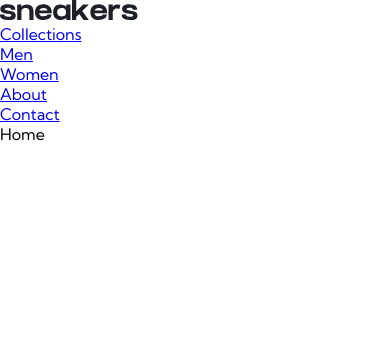
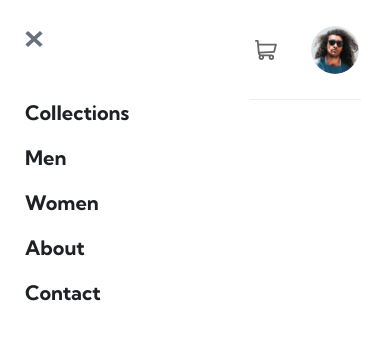
Before and after one commit to arjunkdot/ecommerce-product-page, a React (Vite) app: page / in a window 390 px wide. Shown: the top 340 px of the page. Built offline with nearby package versions, Linux system fonts and the light colour scheme.

Commit message:
Navbar mobile view added.

```diff
--- a/index.html
+++ b/index.html
@@ -4,7 +4,8 @@
 <head>
   <meta charset="UTF-8" />
   <link rel="icon" type="image/svg+xml" href="/vite.svg" />
-  <meta name="viewport" content="width=device-width, initial-scale=1.0" />
+  <meta name="viewport" content="width=device-width, initial-scale=1.0">
+  <meta http-equiv="X-UA-Compatible" content="ie=edge">
   <link rel="preconnect" href="https://fonts.googleapis.com">
   <link rel="preconnect" href="https://fonts.gstatic.com" crossorigin>
   <link href="//fonts.googleapis.com/css2?family=Kumbh+Sans:wght@400;700&display=swap" rel="stylesheet">
--- a/src/App.jsx
+++ b/src/App.jsx
@@ -14,6 +14,7 @@ const App = () => {
       darkGrayishBlue: "hsl(219, 9%, 45%)",
       grayishBlue: "hsl(220, 14%, 75%)",
       lightGrayishBlue: "hsl(223, 64%, 98%)",
+      borderColor: "hsl(240, 10%, 94%)",
       white: "hsl(0, 0%, 100%)",
       black: "hsl(0, 0%, 0%)",
     },
--- a/src/GlobalStyle.jsx
+++ b/src/GlobalStyle.jsx
@@ -27,6 +27,12 @@ img {
   height: auto;
 }
 
+a{
+  transition: all 0.3s ease-in-out;
+  &:hover{
+    transition: all 0.3s ease-in-out;
+  }
+}
 // General Styles
 .container{
   max-width: 1280px;
--- a/src/components/Header.jsx
+++ b/src/components/Header.jsx
@@ -6,16 +6,119 @@ import Navbar from "./Navbar";
 const Header = () => {
   return (
     <MainHeader>
-      <div className="container">
+      <div className="header-left">
+        <img
+          src="./images/icon-menu.svg"
+          className="nav-menu-icon"
+          alt="Menu"
+        />
         <NavLink to="/">
-          <img src="/images/logo.svg" alt="Sneakers" />
+          <img src="/images/logo.svg" className="navbar-logo" alt="Sneakers" />
         </NavLink>
-
-        <Navbar />
+        <div className="navbar-container">
+          <img
+            src="./images/icon-close.svg"
+            className="nav-menu-close"
+            alt="Close"
+          />
+          <Navbar />
+        </div>
+      </div>
+      <div className="header-right">
+        <img src="./images/icon-cart.svg" className="cart-icon" alt="Cart" />
+        <div className="user-avatar-container">
+          <img
+            src="./images/image-avatar.png"
+            className="user-avatar"
+            alt="User"
+          />
+        </div>
       </div>
     </MainHeader>
   );
 };
 
-const MainHeader = styled.header``;
+const MainHeader = styled.header`
+  border-bottom: 1px solid ${({ theme }) => theme.colors.borderColor};
+  display: flex;
+  align-items: center;
+  justify-content: space-between;
+  height: 100px;
+  max-width: 1280px;
+  margin-left: auto;
+  margin-right: auto;
+  width: 85%;
+  .header-left,
+  .header-right {
+    display: flex;
+    align-items: center;
+  }
+  .header-right {
+    * {
+      &:first-child {
+        margin-right: 2rem;
+      }
+    }
+  }
+  .navbar-logo {
+    margin-right: 2.5rem;
+  }
+  .user-avatar-container {
+    border-radius: 50%;
+    overflow: hidden;
+    height: 52px;
+    width: 52px;
+    border: 2px solid transparent;
+    cursor: pointer;
+    transition: all 0.3s ease-in-out;
+    &:hover {
+      border: 2px solid ${({ theme }) => theme.colors.orange};
+      transition: all 0.3s ease-in-out;
+    }
+  }
+  .cart-icon {
+    opacity: 0.6;
+    cursor: pointer;
+    transition: all 0.3s ease-in-out;
+    &:hover {
+      opacity: 1;
+      transition: all 0.3s ease-in-out;
+    }
+  }
+  .nav-menu-icon {
+    cursor: pointer;
+    display: none;
+    margin-right: 1rem;
+
+    @media (max-width: ${({ theme }) => theme.media.medium}) {
+      display: inline-block;
+    }
+  }
+
+  .nav-menu-close {
+    display: none;
+    width: 18px;
+    height: 18px;
+    position: absolute;
+    top: 30px;
+    @media (max-width: ${({ theme }) => theme.media.medium}) {
+      display: inline-block;
+    }
+  }
+
+  .navbar-container {
+    @media (max-width: ${({ theme }) => theme.media.medium}) {
+      display: flex;
+      position: fixed;
+      padding: 100px 25px 25px;
+      min-width: 250px;
+      max-width: 70%;
+      height: 100%;
+      background-color: ${({ theme }) => theme.colors.white};
+      left: 0;
+      top: 0;
+      z-index: 99;
+    }
+  }
+`;
 export default Header;
--- a/src/components/Navbar.jsx
+++ b/src/components/Navbar.jsx
@@ -1,18 +1,75 @@
-import React from 'react'
-import { NavLink } from 'react-router-dom'
+import React from "react";
+import { NavLink } from "react-router-dom";
+import styled from "styled-components";
 
 const Navbar = () => {
   return (
-  <nav>
-      <ul className='navbar-list'>
-        <li className='navbar-link'><NavLink to="/">Collections</NavLink></li>
-        <li className='navbar-link'><NavLink to="/">Men</NavLink></li>
-        <li className='navbar-link'><NavLink to="/">Women</NavLink></li>
-        <li className='navbar-link'><NavLink to="/">About</NavLink></li>
-        <li className='navbar-link'><NavLink to="/">Contact</NavLink></li>
-    </ul>
-  </nav>
-  )
-}
+    <NavLinks>
+      <ul className="navbar-list">
+        <li className="navbar-link">
+          <NavLink to="/">Collections</NavLink>
+        </li>
+        <li className="navbar-link">
+          <NavLink to="/">Men</NavLink>
+        </li>
+        <li className="navbar-link">
+          <NavLink to="/">Women</NavLink>
+        </li>
+        <li className="navbar-link">
+          <NavLink to="/">About</NavLink>
+        </li>
+        <li className="navbar-link">
+          <NavLink to="/">Contact</NavLink>
+        </li>
+      </ul>
+    </NavLinks>
+  );
+};
 
-export default Navbar
+const NavLinks = styled.nav`
+  .navbar-list {
+    display: flex;
+    align-items: center;
+    @media (max-width: ${({ theme }) => theme.media.medium}) {
+      flex-direction: column;
+      align-items: flex-start;
+    }
+  }
+  .navbar-link {
+    a {
+      color: ${({ theme }) => theme.colors.darkGrayishBlue};
+      display: flex;
+      align-items: center;
+      justify-content: center;
+      text-align: center;
+      height: 99px;
+      margin-right: 2rem;
+      text-decoration: none;
+      border-bottom: 4px solid transparent;
+
+      &:hover {
+        color: ${({ theme }) => theme.colors.veryDarkBlue};
+        border-bottom: 4px solid ${({ theme }) => theme.colors.orange};
+      }
+
+      @media (max-width: ${({ theme }) => theme.media.medium}) {
+        border-bottom: none;
+        color: ${({ theme }) => theme.colors.veryDarkBlue};
+        font-size: 1.25rem;
+        font-weight: 700;
+        height: auto;
+        &:hover {
+          border-bottom: none;
+        }
+      }
+    }
+    @media (max-width: ${({ theme }) => theme.media.medium}) {
+      margin-bottom: 1.25rem;
+      &:last-child {
+        margin-bottom: 0;
+      }
+    }
+  }
+`;
+
+export default Navbar;
```
Also changed, not shown: src/components/Cart.jsx (added, +9 -0 lines), public/images/icon-cart.svg.
